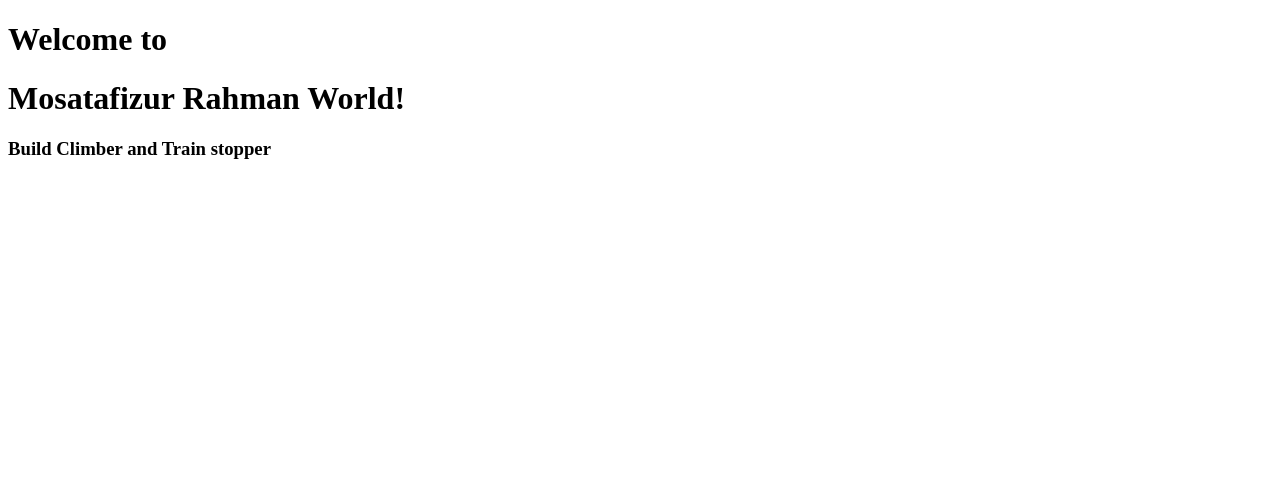
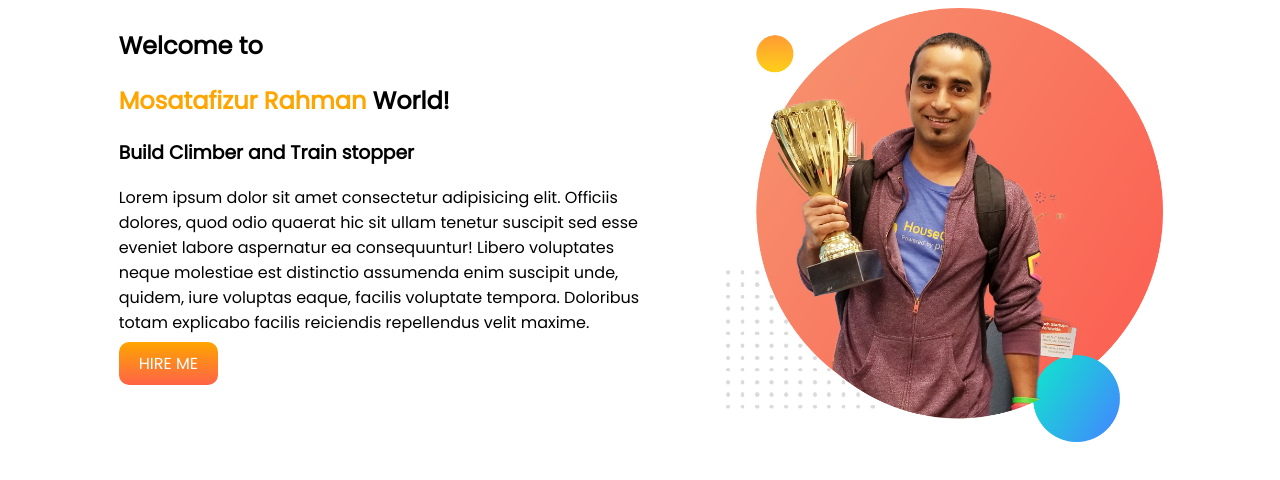
Before and after one commit to Mostafizur-Pro/Developer-mostafizur, a plain HTML site: page index.html in a window 1280 px wide. Drawn offline with Linux system fonts and the light colour scheme.

Commit message:
Create New website

```diff
--- a/index.html
+++ b/index.html
@@ -1,15 +1,38 @@
 <!DOCTYPE html>
 <html lang="en">
+
 <head>
     <meta charset="UTF-8">
     <meta http-equiv="X-UA-Compatible" content="IE=edge">
     <meta name="viewport" content="width=device-width, initial-scale=1.0">
     <title>Developer Mostafizur </title>
+    <link rel="stylesheet" href="style.css">
+    <link rel="preconnect" href="https://fonts.googleapis.com">
+    <link rel="preconnect" href="https://fonts.gstatic.com" crossorigin>
+    <link href="https://fonts.googleapis.com/css2?family=Poppins&display=swap" rel="stylesheet">
 </head>
+
 <body>
-    <h1>Welcome to </h1>
-    <h1>Mosatafizur Rahman World! </h1>
-    <h3>Build Climber and Train stopper</h3>
+    <section>
+        <div class="half-width">
+            <h1>Welcome to </h1>
+            <h1><span class="orenge-color">Mosatafizur Rahman</span> World! </h1>
+            <h3>Build Climber and Train stopper</h3>
+            <p>Lorem ipsum dolor sit amet consectetur adipisicing elit. Officiis dolores, quod odio quaerat hic sit
+                ullam
+                tenetur suscipit sed esse eveniet labore aspernatur ea consequuntur! Libero voluptates neque molestiae
+                est
+                distinctio assumenda enim suscipit unde, quidem, iure voluptas eaque, facilis voluptate tempora.
+                Doloribus
+                totam
+                explicabo facilis reiciendis repellendus velit maxime.</p>
+            <a class="link-button" target="_blank" href="https://www.linkedin.com/in/mostafizur-rahman5017/">HIRE ME</a>
+        </div>
+        <div class="half-width"><img src="images/jhankar.png" alt="jhankar"></div>
+    </section>
 
 </body>
+
 </html>
+
+</html>
--- a/style.css
+++ b/style.css
@@ -0,0 +1,24 @@
+body {
+    font-family: 'Poppins', sans-serif;
+    padding-left: 50px;
+}
+.orenge-color {
+    color: orange;
+}
+section{
+    display: flex;
+}
+.half-width {
+    padding-left: 5%;
+    width: 50%;
+}
+.half-width img {
+    width: 80%;
+}
+.link-button {
+    padding: 10px 20px;
+    text-decoration: none;
+    background-image: linear-gradient(orange, tomato);
+    color: white;
+    border-radius: 10px;
+}
```
